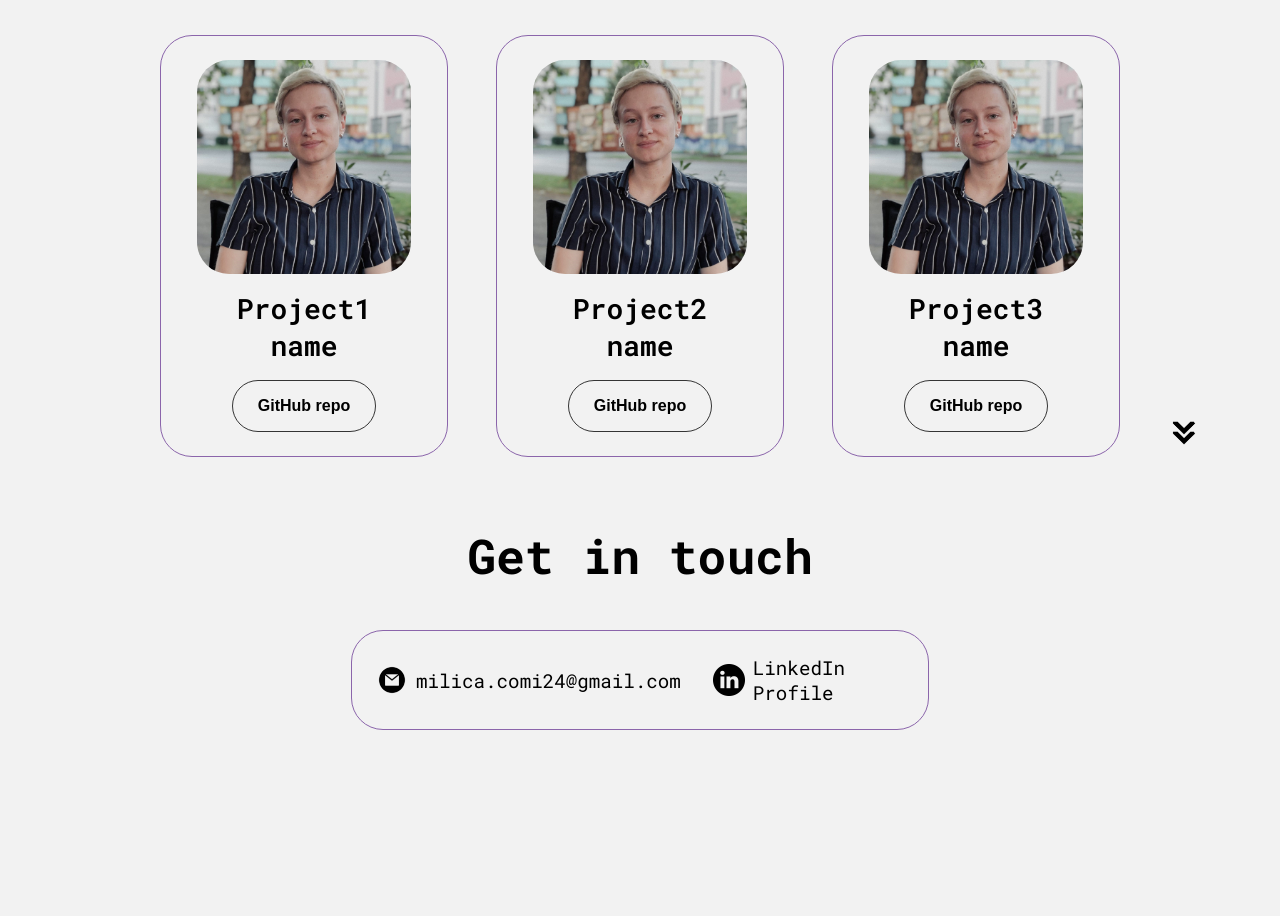
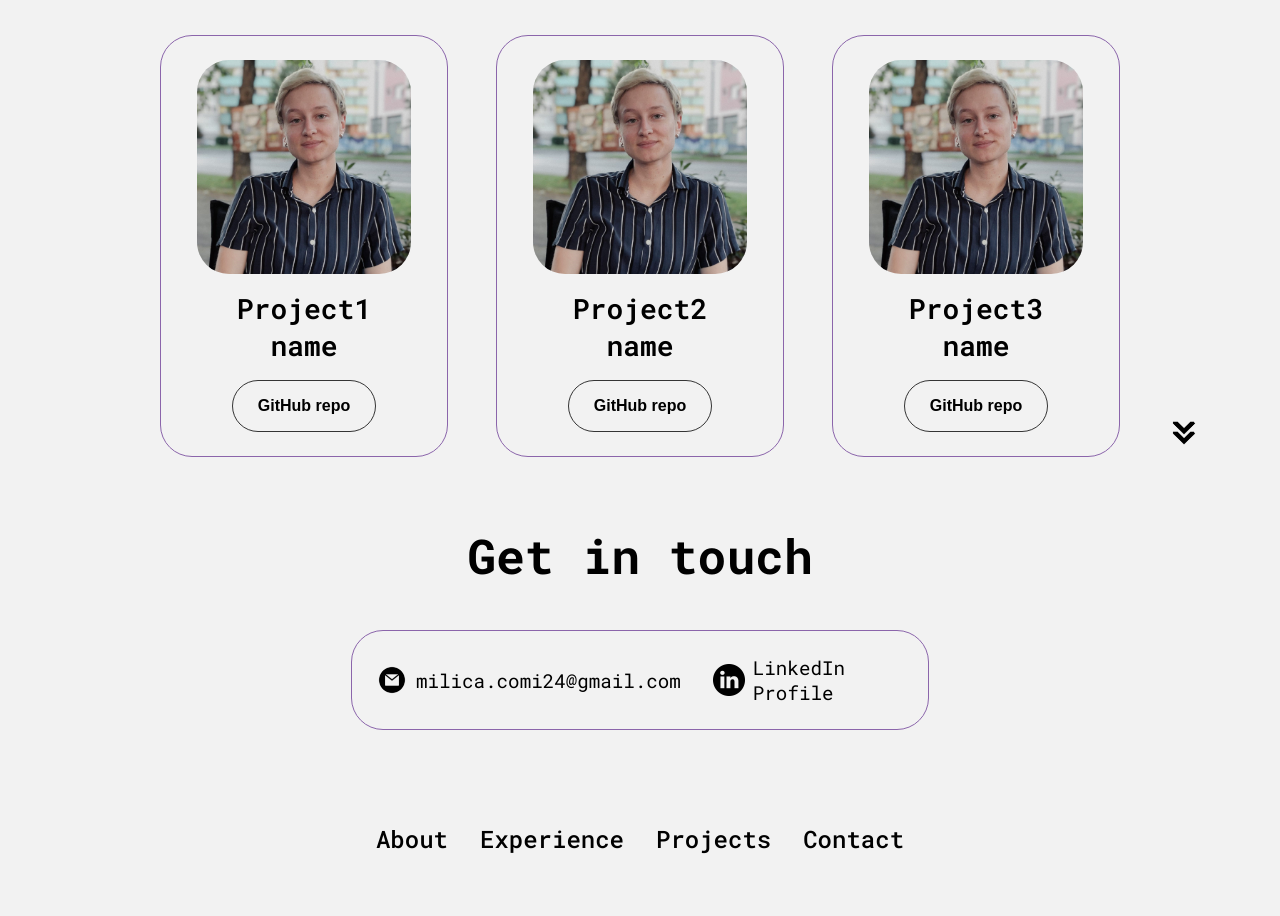
Before and after one commit to milicablagojevic/milica-resume, a plain HTML site: page index.html in a window 1280 px wide. Shown: the part 2546-3462 px from the top of the page. Before the commit the page ends 3308 px from the top, so only its background shows below. Drawn offline with Linux system fonts and the light colour scheme.

Commit message:
Footer added

```diff
--- a/index.html
+++ b/index.html
@@ -20,11 +20,8 @@
                 <li><a href="#experience">Experience</a></li>
                 <li><a href="#projects">Projects</a></li>
                 <li><a href="#contact">Contact</a></li>
-
             </ul>
-
         </div>
-
     </nav>
     <button class="toggle-button">Dark</button>
     <nav id="ham-nav">
@@ -47,7 +44,6 @@
         <div class="section-pic-container">
             <img src="./assets/pfp1.png" alt="Milica profilna">
         </div>
-
         <div class="section-text">
             <p class="section-text-p1">Hello, I'm</p>
             <h1 title="title" class="typewriter">Milica Blagojevic</h1>
@@ -56,7 +52,6 @@
                 <button class="btn btn-color-2" onclick="window.open('./assets/resume-eng-milica.pdf')">Download
                     CV</button>
                 <button class="btn btn-color-1" onclick="location.href='./#contact'">Contact</button>
-
             </div>
             <div id="socials-container">
                 <img src="./assets/linkedin.png" alt="Linked in profile" class="icon"
@@ -64,14 +59,12 @@
                 <img src="./assets/github.png" alt="Github profile" class="icon"
                     onclick="window.open('https://github.com/milicablagojevic', '_blank')">
             </div>
-
         </div>
         <img src="./assets/arrow.png" alt="Arrow icon" class="arrow icon" onclick="location.href='./#about'">
     </section>
     <section id="about">
         <p class="section-text-p1">Get to know more</p>
         <h1 class="title">About me</h1>
-
         <div class="section-container">
             <div class="section-pfpic-container">
                 <img src="./assets/pfpresume1.jpg" alt="Profile picture" class="about-pic">
@@ -92,8 +85,11 @@
                 </div>
                 <div class="text-container">
                     <p> I am deeply passionate about gaming, game design, and cybersecurity.
-                        I enjoy exploring diverse game genres, analyzing game mechanics and most of all play competitive gaming.
-                        My interest in modern technology and gaming drives me to study more about working within the industry. My current interests and hobbies along side gaming is practicing Frontend Web Dev and learning C# </p>
+                        I enjoy exploring diverse game genres, analyzing game mechanics and most of all play competitive
+                        gaming.
+                        My interest in modern technology and gaming drives me to study more about working within the
+                        industry. My current interests and hobbies along side gaming is practicing Frontend Web Dev and
+                        learning C# </p>
                 </div>
             </div>
         </div>
@@ -144,6 +140,7 @@
                     </div>
                 </div>
                 <div class="dtl-container">
+
                     <h2 class="exp-subtitle">GameDev</h2>
                     <div class="article-cont">
                         <article>
@@ -232,14 +229,27 @@
                 <p><a class="contact-text" href="mailto:milica.comi24@gmail.com">milica.comi24@gmail.com</a>
                 </p>
             </div>
+
             <div class="contact-container2">
                 <img src="./assets/linkedin.png" alt="Linekdin icon" class="icon contact-icon">
-                <p ><a class="contact-text" href="https://www.linkedin.com">LinkedIn Profile</a>
+                <p><a class="contact-text" href="https://www.linkedin.com">LinkedIn Profile</a>
                 </p>
             </div>
         </div>
+    </section>
+    <footer>
+        <nav>
+            <div class="nav-links-container">
+                <ul class="nav-list">
+                    <li><a href="#about">About</a></li>
+                    <li><a href="#experience">Experience</a></li>
+                    <li><a href="#projects">Projects</a></li>
+                    <li><a href="#contact">Contact</a></li>
+                </ul>
+            </div>
+        </nav>
+    </footer>
 
-    </section>
     <script src="script.js"></script>
 </body>
 
```
